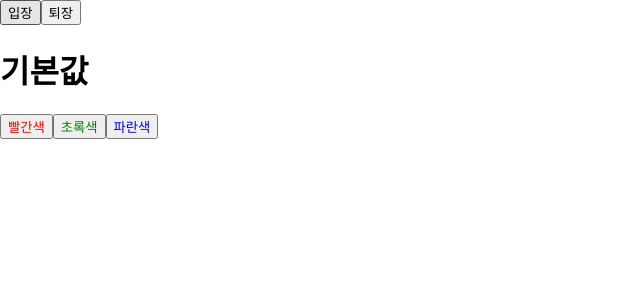
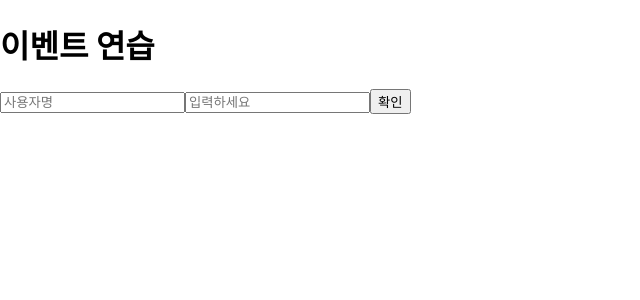
Before and after one commit to Bhanjo/React_study, a React (Create React App) app in the folder book_react/: page / in a window 1280 px wide. Shown: the top 300 px of the page, without its empty margins (0-640 px from the left). Built offline with nearby package versions, Linux system fonts and the light colour scheme.

Commit message:
0704_onChange handle Event

```diff
--- a/book_react/src/App.js
+++ b/book_react/src/App.js
@@ -1,10 +1,10 @@
-import "./App.css";
 // import MyComponent from './MyComponent';
 // import Counter from './Counter';
-import Say from './Say';
+// import Say from './Say';
+import EventPractice from "./EventPractice";
 
 const App = () => {
-  return <Say />
+  return <EventPractice />
 };
 
 export default App;
--- /dev/null
+++ b/book_react/src/EventPractice.js
@@ -0,0 +1,49 @@
+import React, { Component } from 'react';
+
+class EventPractice extends Component {
+    state = {
+        username: '',
+        message:'',
+    }
+
+    // 이벤트 핸들 메소드
+    handleChange = (e) => {
+        this.setState({
+            // 타겟의 이름에 따라 state에 input의 값 저장
+            [e.target.name]: e.target.value
+        });
+    }
+    handleClick = () => {
+        alert(this.state.username +': ' + this.state.message);
+        this.setState({
+            username: '',
+            message: '',
+        })
+    }
+
+    render() {
+        return(
+            <div>
+                <h1>이벤트 연습</h1>
+                <input
+                    type="text"
+                    name="username"
+                    placeholder="사용자명"
+                    value={this.state.username}
+                    onChange={this.handleChange}
+                />
+                <input
+                    type="text"
+                    name="message"
+                    placeholder="입력하세요"
+                    value={this.state.message}
+                    onChange={this.handleChange}
+                />
+                <button onClick={this.handleClick}>확인</button>
+                <h1>{this.state.message}</h1>
+            </div>
+        );
+    }
+}
+
+export default EventPractice;
```
